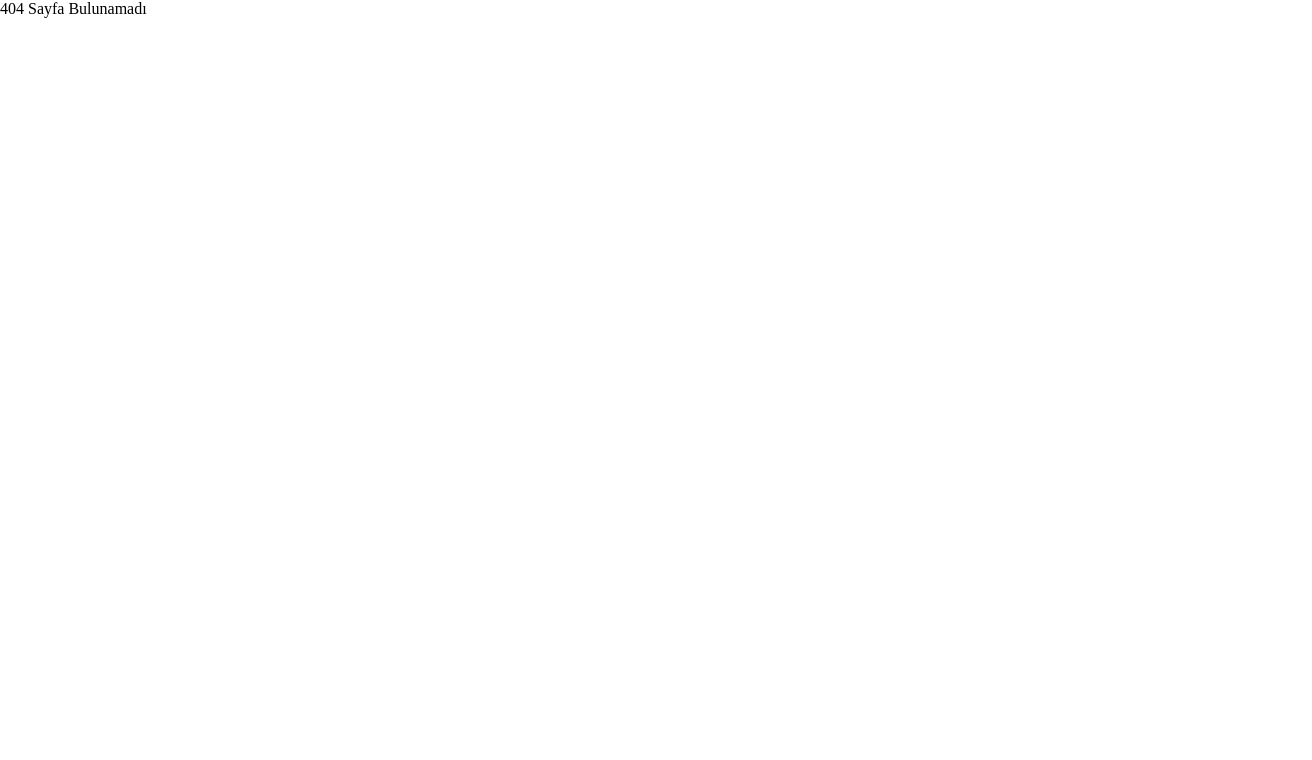
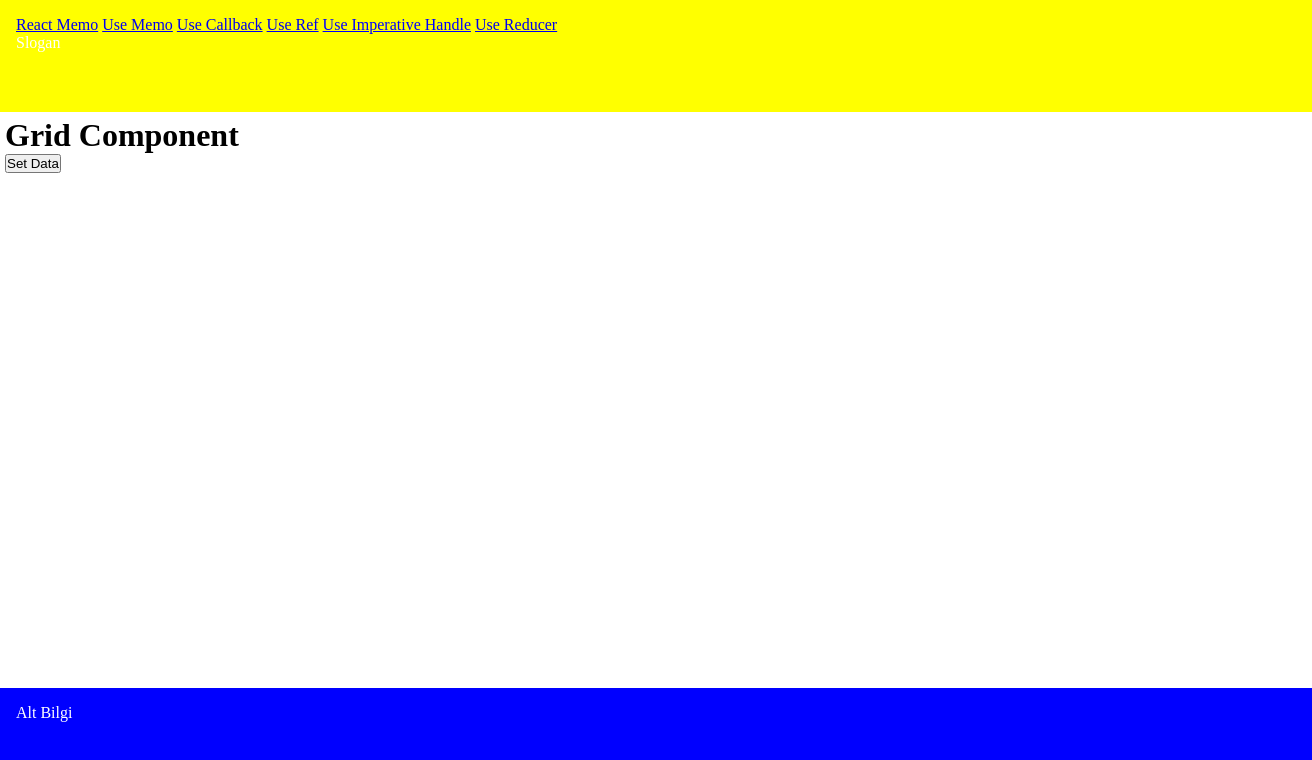
Before and after one commit to neominalsolutions/ak-react-memoisation, a React app: page /useImperativeHandle in a window 1280 px wide. Before the commit this address had no page. Shown: the top 760 px of the page, 1312 px wide, since content can reach past the window. Built offline with nearby package versions, Linux system fonts and the light colour scheme.

Commit message:
ForwadedRef Imperative Handler

```diff
--- /dev/null
+++ b/src/pages/useimperative.page.tsx
@@ -0,0 +1,75 @@
+import React, {
+	ForwardedRef,
+	forwardRef,
+	useEffect,
+	useImperativeHandle,
+	useRef,
+} from 'react';
+
+type GridHandle = {
+	refresh: () => void;
+	setData: (data: any) => void;
+};
+
+type GridProps = {};
+
+// ForwardedRef referansı başka bir component üzerinden forwaded edilmiş demek.
+
+const Grid = (props: GridProps, ref: ForwardedRef<GridHandle | null>) => {
+	const refreshCount = useRef(0);
+
+	useImperativeHandle(ref, () => {
+		return {
+			refresh: () => {
+				refreshCount.current = refreshCount.current + 1;
+				console.log('grid Refresh, load data from api', refreshCount.current);
+			},
+			setData: (data: any) => {
+				console.log('set Data', data);
+			},
+		};
+	});
+
+	return (
+		<>
+			<h1>Grid Component</h1>
+		</>
+	);
+};
+
+const GridForwadedRef = forwardRef(Grid);
+
+function UseImperativeHandlerPage() {
+	const gridRef = useRef<GridHandle>(null);
+
+	useEffect(() => {
+		// timing policy her 1 saniye 1 grid refleshle
+
+		let interval = setInterval(() => {
+			gridRef.current?.refresh();
+		}, 1000);
+
+		console.log('interval', interval);
+
+		return () => {
+			// Her componenten çıkışta interval temizle
+			console.log('clear');
+			clearInterval(interval);
+		};
+	}, []);
+
+	return (
+		<>
+			<GridForwadedRef ref={gridRef} />
+			<button
+				onClick={() => {
+					gridRef.current?.setData({ id: 1, name: 'test' });
+				}}
+			>
+				Set Data
+			</button>
+		</>
+	);
+}
+
+export default UseImperativeHandlerPage;
```
Also changed, not shown: src/index.tsx (+7 -2 lines).
